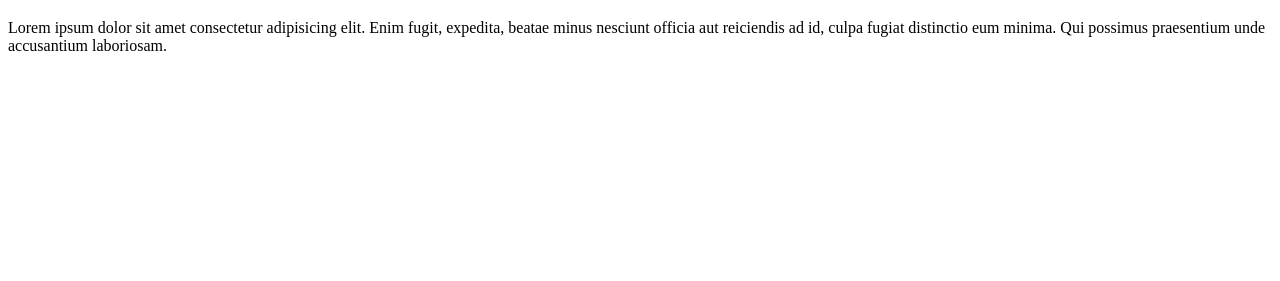
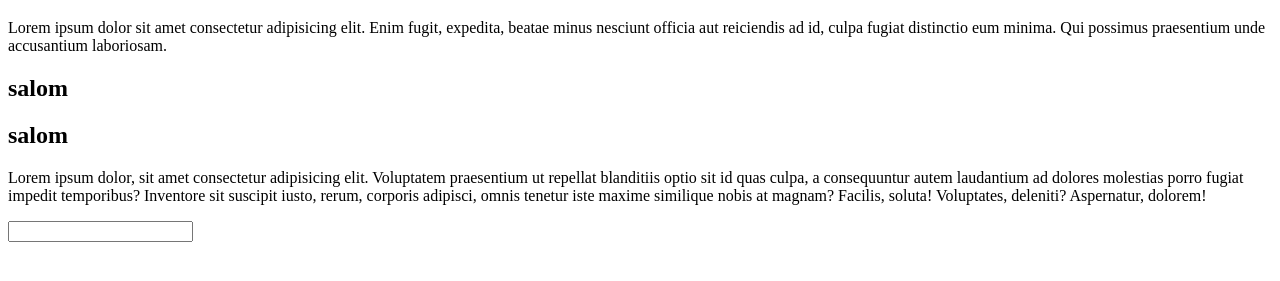
Before and after one commit to Abdumajid2012/yangipravtikabobur-bilan, a plain HTML site: page index.html in a window 1280 px wide. Shown: the part 61-342 px from the top of the page. Drawn offline with Linux system fonts and the light colour scheme.

Commit message:
prosta 2

```diff
--- a/index.html
+++ b/index.html
@@ -11,5 +11,11 @@
     <p>Lorem ipsum dolor sit amet consectetur adipisicing elit. Enim fugit, expedita, beatae minus nesciunt officia aut reiciendis ad id, culpa fugiat distinctio eum minima. Qui possimus praesentium unde accusantium laboriosam.
 
     </p>
+    <h2>salom</h2>
+    <h2>salom</h2>
+    <p>Lorem ipsum dolor, sit amet consectetur adipisicing elit. Voluptatem praesentium ut repellat blanditiis optio sit id quas culpa, a consequuntur autem laudantium ad dolores molestias porro fugiat impedit temporibus? Inventore sit suscipit iusto, rerum, corporis adipisci, omnis tenetur iste maxime similique nobis at magnam? Facilis, soluta! Voluptates, deleniti? Aspernatur, dolorem!
+
+    </p>
+    <input type="text">
 </body>
 </html>
```
